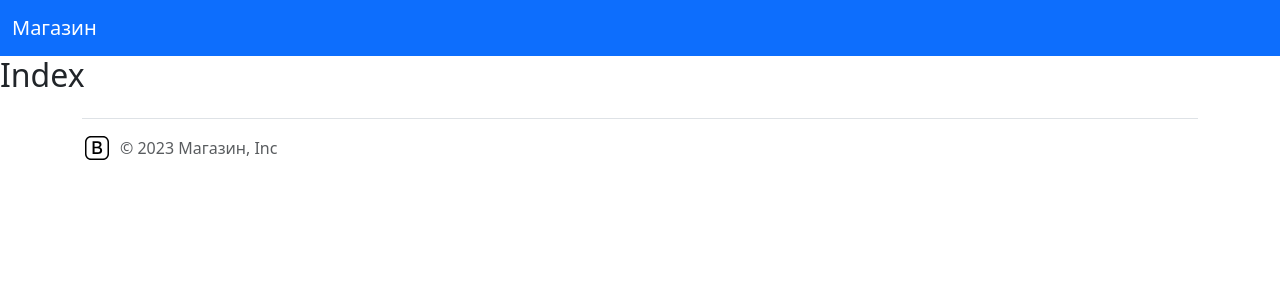
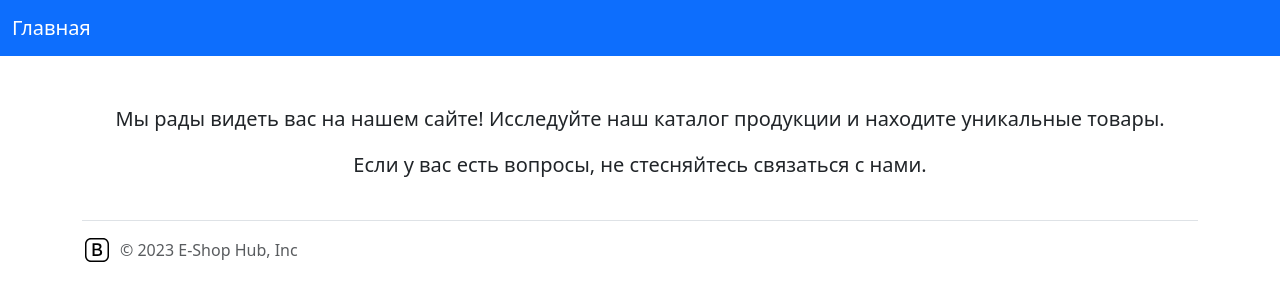
Before and after one commit to majekigo/EShopHub, a Django app: page / in a window 1280 px wide. Shown: the top 301 px of the page. Run offline with Django 5.2, Linux system fonts and the light colour scheme.

Commit message:
Обновление 1.1

```diff
--- a/store/templates/index.html
+++ b/store/templates/index.html
@@ -1,4 +1,14 @@
 {% extends 'base.html' %}
-{% block title %} Index {% endblock %}
+{% block title %} Главная страница {% endblock %}
+{% block content %}
+  <div class="container mt-5">
+    <div class="row">
+      <div class="col-md-12 text-center">
 
-{% block h2 %}Index{% endblock %}
+        <p class="lead">Мы рады видеть вас на нашем сайте! Исследуйте наш каталог продукции и находите уникальные товары.</p>
+        <p class="lead">Если у вас есть вопросы, не стесняйтесь связаться с нами.</p>
+
+      </div>
+    </div>
+  </div>
+{% endblock %}
--- a/templates/base.html
+++ b/templates/base.html
@@ -2,7 +2,7 @@
 <html lang="en">
 <head>
     <meta charset="UTF-8">
-    <title>{% block title %}Основа (база){% endblock %}</title>
+    <title>{% block title %}Главная{% endblock %}</title>
     {% block links %}
         <link href="https://cdn.jsdelivr.net/npm/bootstrap@5.3.2/dist/css/bootstrap.min.css" rel="stylesheet" integrity="sha384-T3c6CoIi6uLrA9TneNEoa7RxnatzjcDSCmG1MXxSR1GAsXEV/Dwwykc2MPK8M2HN" crossorigin="anonymous">
     {% endblock %}
--- a/templates/components/_footer.html
+++ b/templates/components/_footer.html
@@ -7,7 +7,7 @@
             <path d="M0 4C0 1.79086 1.79086 0 4 0H12C14.2091 0 16 1.79086 16 4V12C16 14.2091 14.2091 16 12 16H4C1.79086 16 0 14.2091 0 12V4ZM4 1C2.34315 1 1 2.34315 1 4V12C1 13.6569 2.34315 15 4 15H12C13.6569 15 15 13.6569 15 12V4C15 2.34315 13.6569 1 12 1H4Z" fill="black"/>
         </svg>
       </a>
-      <span class="mb-3 mb-md-0 text-muted">© 2023 Магазин, Inc</span>
+      <span class="mb-3 mb-md-0 text-muted">© 2023 E-Shop Hub, Inc</span>
     </div>
 
     <ul class="nav col-md-4 justify-content-end list-unstyled d-flex">
--- a/templates/components/_header.html
+++ b/templates/components/_header.html
@@ -1,6 +1,6 @@
 <nav class="navbar navbar-expand-lg navbar bg-primary" data-bs-theme="dark">
   <div class="container-fluid">
-    <a class="navbar-brand" href="/">Магазин</a>
+    <a class="navbar-brand" href="/">Главная</a>
     <button class="navbar-toggler" type="button" data-bs-toggle="collapse" data-bs-target="#navbarSupportedContent" aria-controls="navbarSupportedContent" aria-expanded="false" aria-label="Toggle navigation">
       <span class="navbar-toggler-icon"></span>
     </button>
```
Also changed, not shown: store/static/img/welcome_image.jpg (added).
